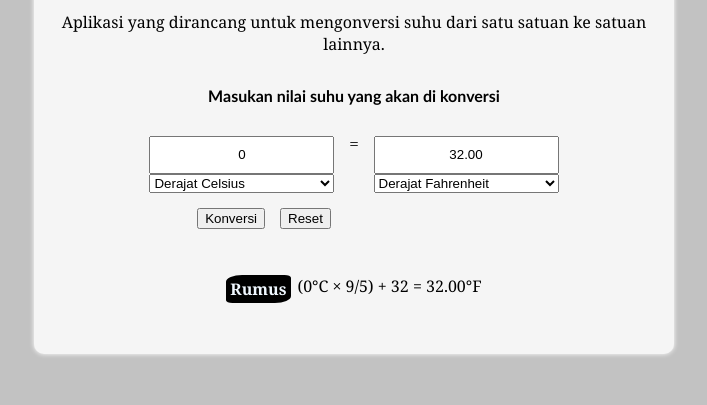
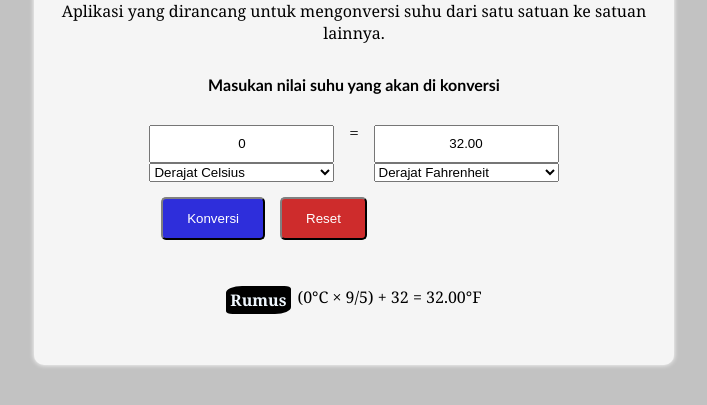
Before and after one commit to RikiAlvi/riki-web, a plain HTML site: page index.html in a window 1280 px wide. Shown: the part 305-710 px from the top of the page, without its empty margins (286-993 px from the left). Drawn offline with Linux system fonts and the light colour scheme.

Commit message:
Update index.html

```diff
--- a/index.html
+++ b/index.html
@@ -40,8 +40,8 @@
                 </div>
             </div>
             <div id="button">
-                <button type="button" class="btn" id="result">Konversi</button>
-                <button type="button" class="btn" id="reset">Reset</button>
+                <button type="button" class="btn_result" id="result">Konversi</button>
+                <button type="button" class="btn_reset" id="reset">Reset</button>
             </div>
             <div id="formula">
                 <p id="title">Rumus</p>
```
